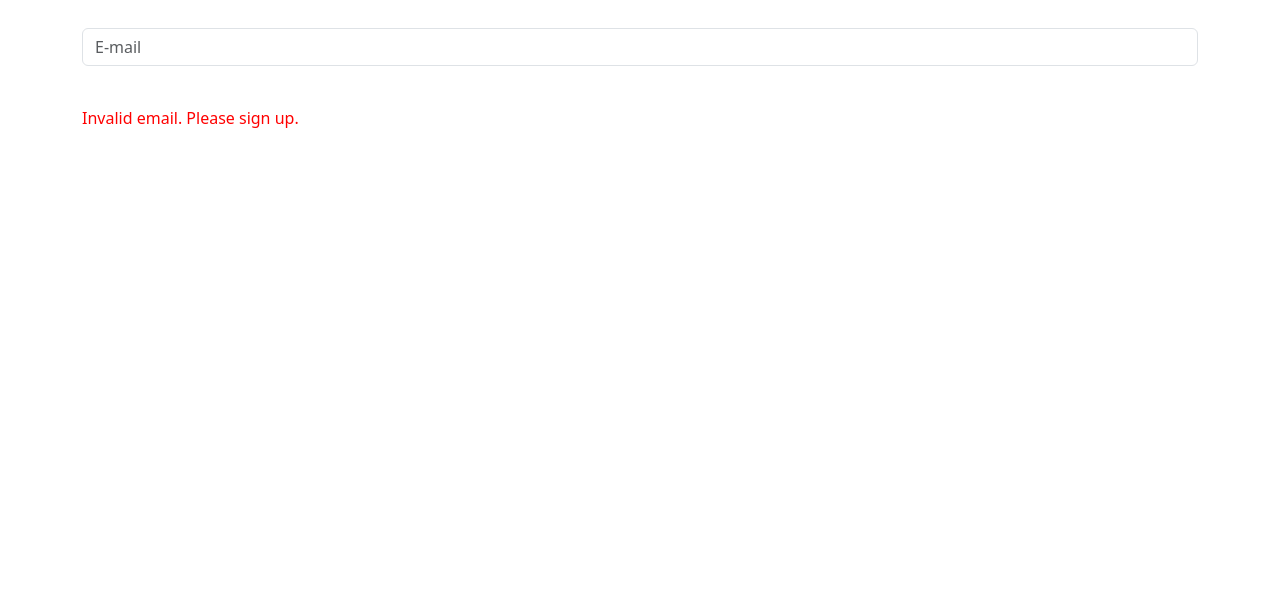
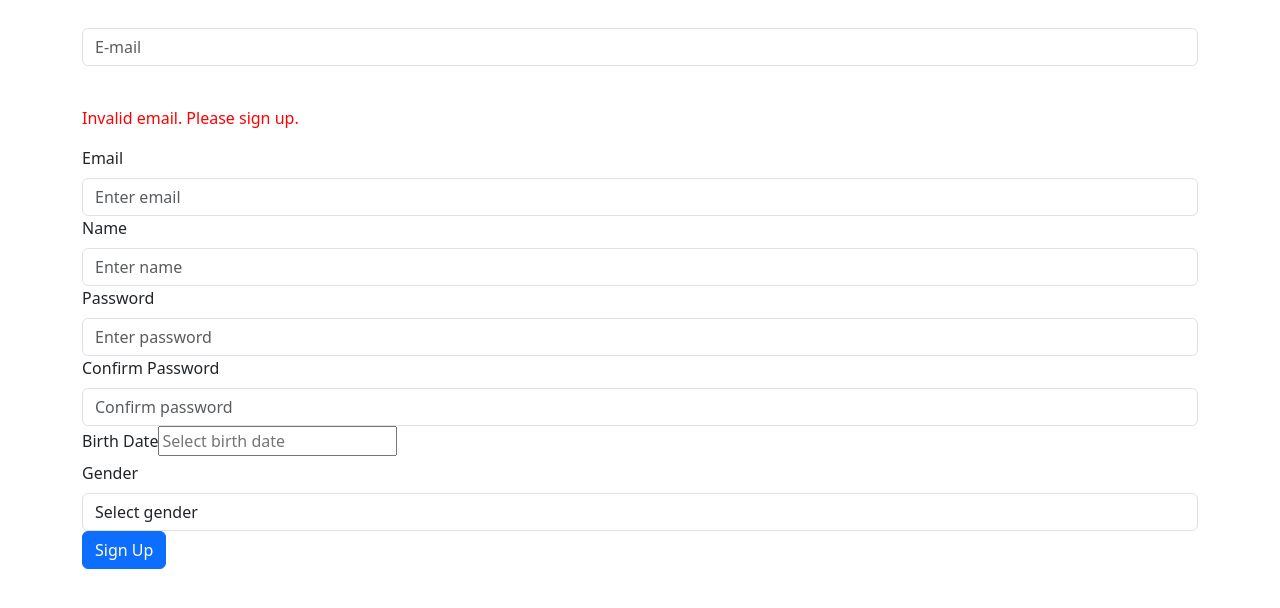
Before and after one commit to eeeeeddy/EGG_Frontend, a React (Create React App) app: page /Login in a window 1280 px wide. Both pictures are taken after a click on the button "Continue with Email". Shown: the top 608 px of the page. Built offline with nearby package versions, Linux system fonts and the light colour scheme.

Commit message:
회원가입 페이지 수정중 -sh

```diff
--- a/package.json
+++ b/package.json
@@ -13,6 +13,7 @@
     "http-proxy-middleware": "^2.0.6",
     "react": "^18.2.0",
     "react-bootstrap": "^2.8.0",
+    "react-datepicker": "^4.18.0",
     "react-dom": "^18.2.0",
     "react-router-dom": "^6.15.0",
     "react-scripts": "5.0.1",
--- a/src/Login.js
+++ b/src/Login.js
@@ -1,5 +1,6 @@
 import React, { useState } from 'react';
 import { Form, Row, Col, Container, Button } from 'react-bootstrap';
+import SignUp from './SingUp';
 
 function Login() {
     const [email, setEmail] = useState('');
@@ -89,8 +90,7 @@ function Login() {
               <div>
                 <br />
                 <p style={{ color: 'red' }}>Invalid email. Please sign up.</p>
-                {/* 여기에 회원가입 양식 컴포넌트를 추가하세요 */}
-                {/* 회원가입 양식 컴포넌트는 여기에 추가하세요 */}
+                <SignUp />
               </div>
             ) : (
               // 회원가입 양식을 보이지 않을 경우
--- /dev/null
+++ b/src/SingUp.js
@@ -0,0 +1,99 @@
+import React, { useState } from 'react';
+import { Form, Button } from 'react-bootstrap';
+import DatePicker from 'react-datepicker';
+import 'react-datepicker/dist/react-datepicker.css';
+
+function SignUp() {
+  const [email, setEmail] = useState('');
+  const [name, setName] = useState('');
+  const [password, setPassword] = useState('');
+  const [confirmPassword, setConfirmPassword] = useState('');
+  const [birthDate, setBirthDate] = useState(null);
+  const [gender, setGender] = useState('');
+
+  const handleSignUp = () => {
+    // 회원가입 로직을 여기에 추가하세요
+    console.log('Signing up with email:', email);
+    console.log('Name:', name);
+    console.log('Password:', password);
+    console.log('Confirm Password:', confirmPassword);
+    console.log('Birth Date:', birthDate);
+    console.log('Gender:', gender);
+  };
+
+  return (
+    <Form>
+      <Form.Group controlId="email">
+        <Form.Label>Email</Form.Label>
+        <Form.Control
+          type="email"
+          placeholder="Enter email"
+          value={email}
+          onChange={(e) => setEmail(e.target.value)}
+          required
+        />
+      </Form.Group>
+
+      <Form.Group controlId="name">
+        <Form.Label>Name</Form.Label>
+        <Form.Control
+          type="text"
+          placeholder="Enter name"
+          value={name}
+          onChange={(e) => setName(e.target.value)}
+        />
+      </Form.Group>
+
+      <Form.Group controlId="password">
+        <Form.Label>Password</Form.Label>
+        <Form.Control
+          type="password"
+          placeholder="Enter password"
+          value={password}
+          onChange={(e) => setPassword(e.target.value)}
+          required
+        />
+      </Form.Group>
+
+      <Form.Group controlId="confirmPassword">
+        <Form.Label>Confirm Password</Form.Label>
+        <Form.Control
+          type="password"
+          placeholder="Confirm password"
+          value={confirmPassword}
+          onChange={(e) => setConfirmPassword(e.target.value)}
+          required
+        />
+      </Form.Group>
+
+      <Form.Group controlId="birthDate">
+        <Form.Label>Birth Date</Form.Label>
+        <DatePicker
+          selected={birthDate}
+          onChange={(date) => setBirthDate(date)}
+          dateFormat="MM/dd/yyyy"
+          placeholderText="Select birth date"
+        />
+      </Form.Group>
+
+      <Form.Group controlId="gender">
+        <Form.Label>Gender</Form.Label>
+        <Form.Control
+          as="select"
+          value={gender}
+          onChange={(e) => setGender(e.target.value)}
+        >
+          <option value="">Select gender</option>
+          <option value="male">Male</option>
+          <option value="female">Female</option>
+        </Form.Control>
+      </Form.Group>
+
+      <Button variant="primary" onClick={handleSignUp}>
+        Sign Up
+      </Button>
+    </Form>
+  );
+}
+
+export default SignUp;
```
Also changed, not shown: 1 other file (tests, documents, lock files or other folders).
